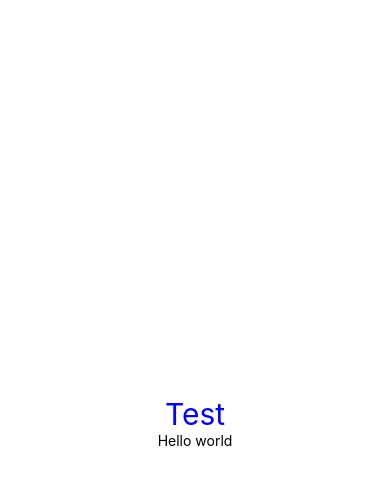
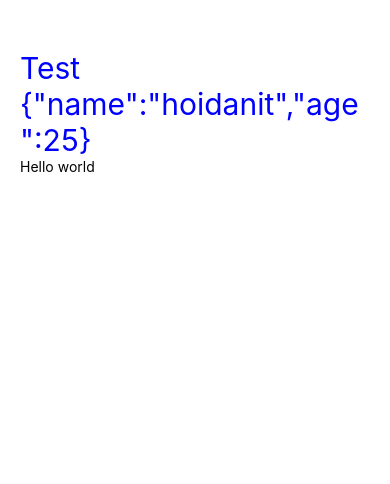
Before and after one commit to Thunggg/test-reactnative, a React Native app: screen / in a window 390 px wide. Shown: the top 484 px of the page. Built offline with nearby package versions, Linux system fonts and the light colour scheme.

Commit message:
Sử dụng State và Data Type

```diff
--- a/App.tsx
+++ b/App.tsx
@@ -1,11 +1,25 @@
 import { StatusBar } from 'expo-status-bar';
+import { useState } from 'react';
 import { StyleSheet, Text, View } from 'react-native';
 
 export default function App() {
+
+  const [name, setName] = useState<string>("hoidanit");
+  const [age, setAge] = useState<number>(30);
+  const test = false;
+  const [person, setPerson] = useState<{
+    name: string,
+    age: number
+  }>({
+    name: "hoidanit",
+    age: 25
+  })
+
   return (
     <View style={styles.container}>
       <View>
         <Text style={styles.text}>Test</Text>
+        <Text style={styles.text}>{JSON.stringify(person)}</Text>
       </View>
       <Text>Hello world</Text>
     </View>
@@ -20,7 +34,9 @@ const styles = StyleSheet.create({
   container: {
     flex: 1,
     backgroundColor: '#fff',
-    alignItems: 'center',
-    justifyContent: 'center',
+    // alignItems: 'center',
+    // justifyContent: 'center',
+    paddingTop: 50,
+    paddingHorizontal: 20
   },
 });
```
